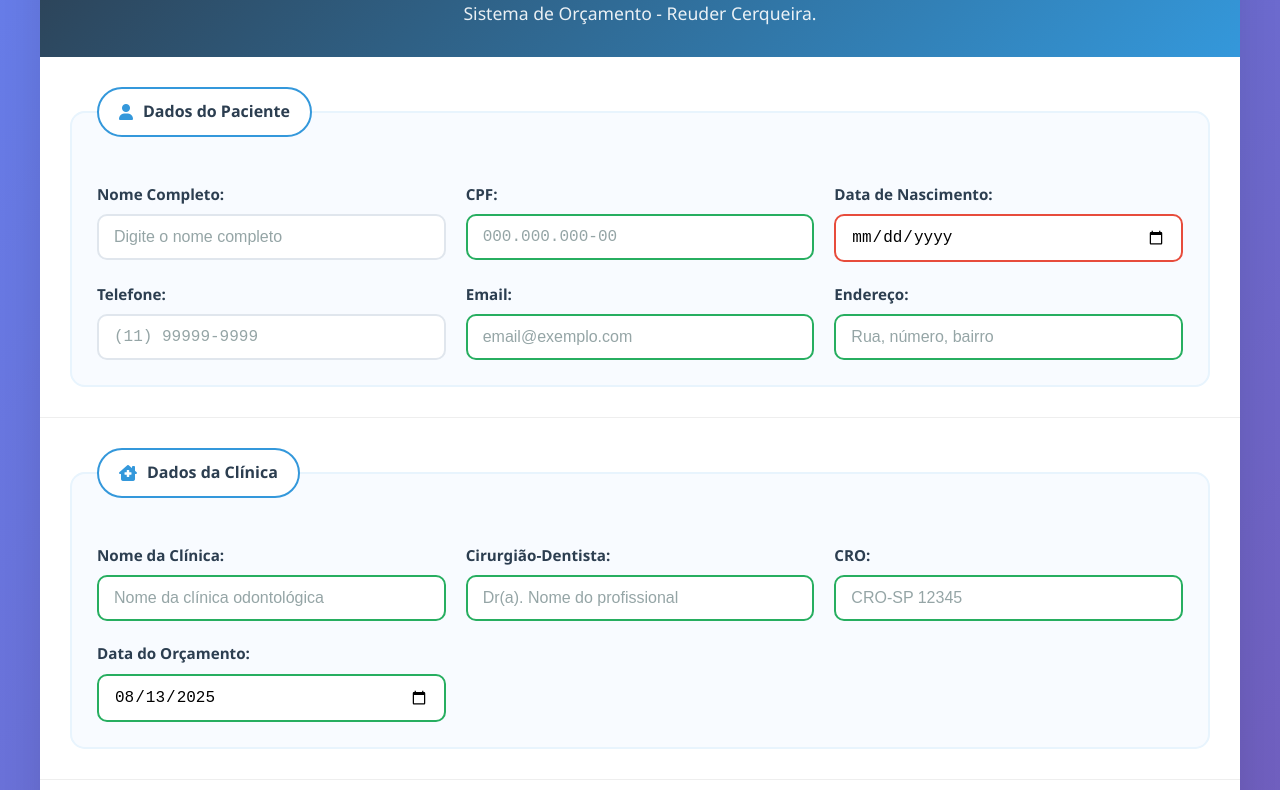
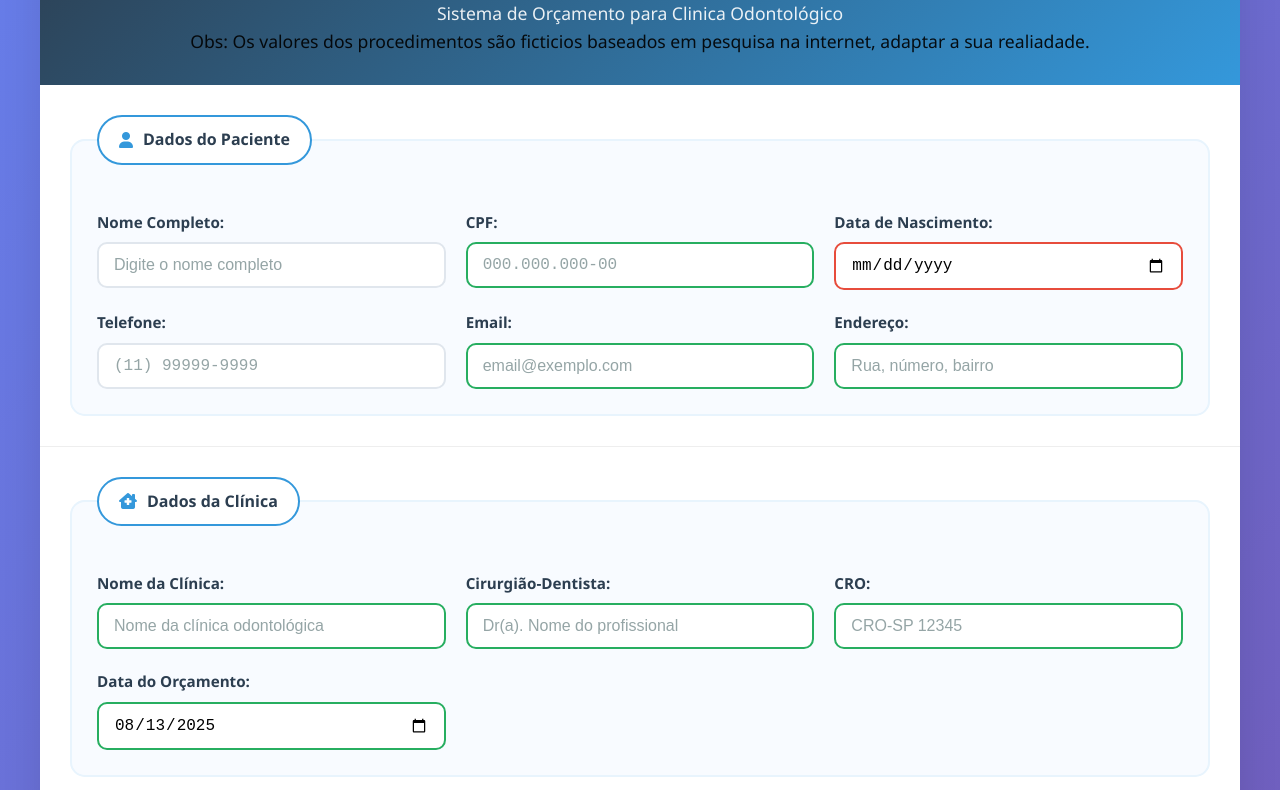
Before and after one commit to reudercosta/Financeiro, a plain HTML site: page index.html in a window 1280 px wide. Shown: the part 125-915 px from the top of the page. Drawn offline with nearby package versions, Linux system fonts and the light colour scheme.

Commit message:
Add files via upload

```diff
--- a/index.html
+++ b/index.html
@@ -14,7 +14,9 @@
                 <i class="fas fa-tooth"></i>
                 <h1>Orçamento</h1>
             </div>
-            <p class="subtitle">Sistema de Orçamento - Reuder Cerqueira.</p>
+            <p class="subtitle">Sistema de Orçamento para Clinica Odontológico</p>
+            <p class="subtitle"c style=color:black>Obs: Os valores dos procedimentos são ficticios baseados em pesquisa na internet, adaptar a sua realiadade. </p>
+
         </header>
 
         <form id="orcamentoForm">
@@ -163,6 +165,7 @@
             </div>
         </form>
     </div>
+    <p style="text-align:center;"> Desenvolvido por &reg;ReuderCerqueira - contato:reudercerqueira@gmail.com</p>
 
     <script src="https://cdnjs.cloudflare.com/ajax/libs/jspdf/2.5.1/jspdf.umd.min.js"></script>
     <script src="js/script.js"></script>
```
